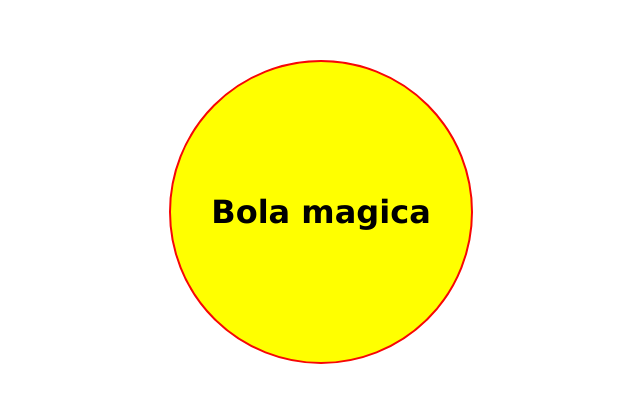
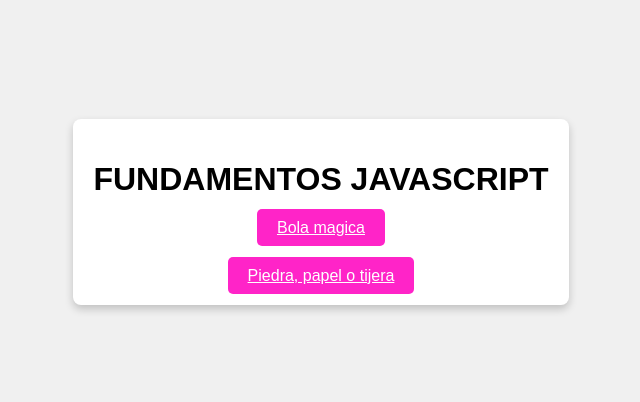
Before and after one commit to Abdiel-Bonilla/FundamentosJS, a plain HTML site: page index.html in a window 1280 px wide. Shown: the part 188-590 px from the top of the page, without its empty margins (319-959 px from the left). Drawn offline with Linux system fonts and the light colour scheme.

Commit message:
10 pagina completa

```diff
--- a/index.html
+++ b/index.html
@@ -1,34 +1,50 @@
 <!DOCTYPE html>
-<html lang="es">
+<html lang="en">
 <head>
     <meta charset="UTF-8">
     <meta name="viewport" content="width=device-width, initial-scale=1.0">
-    <title>Fundamentos Javascript</title>
+    <title>Index</title>
     <style>
         body {
-            margin:0;
-            padding:0;
-            display:grid;
-            width:100vw;
-            height:100vh;
-            place-items:center;
-            font-family: Verdana, Geneva, Tahoma, sans-serif;
+            font-family: Arial, sans-serif;
+            background-color: #f0f0f0;
+            display: flex;
+            justify-content: center;
+            align-items: center;
+            height: 100vh;
+            margin: 0;
         }
-        div{
-            width:300px;
-            height:300px;
-            border-radius:50%;
-            border: 2px solid rgb(247, 6, 6);
-            background-color: yellow;
-            display:grid;
-            place-items:center;
+        .container{
+            background-color: #ffffff;
+            padding: 20px;
+            box-shadow: 0 4px 8px rgba(0, 0, 0, 0.2);
+            border-radius: 8px;
+            text-align: center;
+        }
+        .boton{
+
+            padding: 10px 20px;
+            background-color: #ff24c8;
+            border: none;
+            color: white;
+            font-size: 16px;
+            cursor: pointer;
+            border-radius: 5px;
+            transition: background-color 0.3s;
+        }
+        .ppt{
+            margin-top: 30px;
         }
     </style>
 </head>
 <body>
+    <div class="container">
+    <h1>FUNDAMENTOS JAVASCRIPT</h1>
     <div>
-        <h1>Bola magica</h1>
+    <a href="./bal.html" class="boton">Bola magica</a>
     </div>
-    <script src="./app.js"></script>
+    <div class="ppt">
+    <a href="./scisorrs.html" class="boton">Piedra, papel o tijera</a>
+    </div>
 </body>
 </html>
```
Also changed, not shown: bal.html (added, +53 -0 lines), scisorrs.html (+19 -0 lines).
